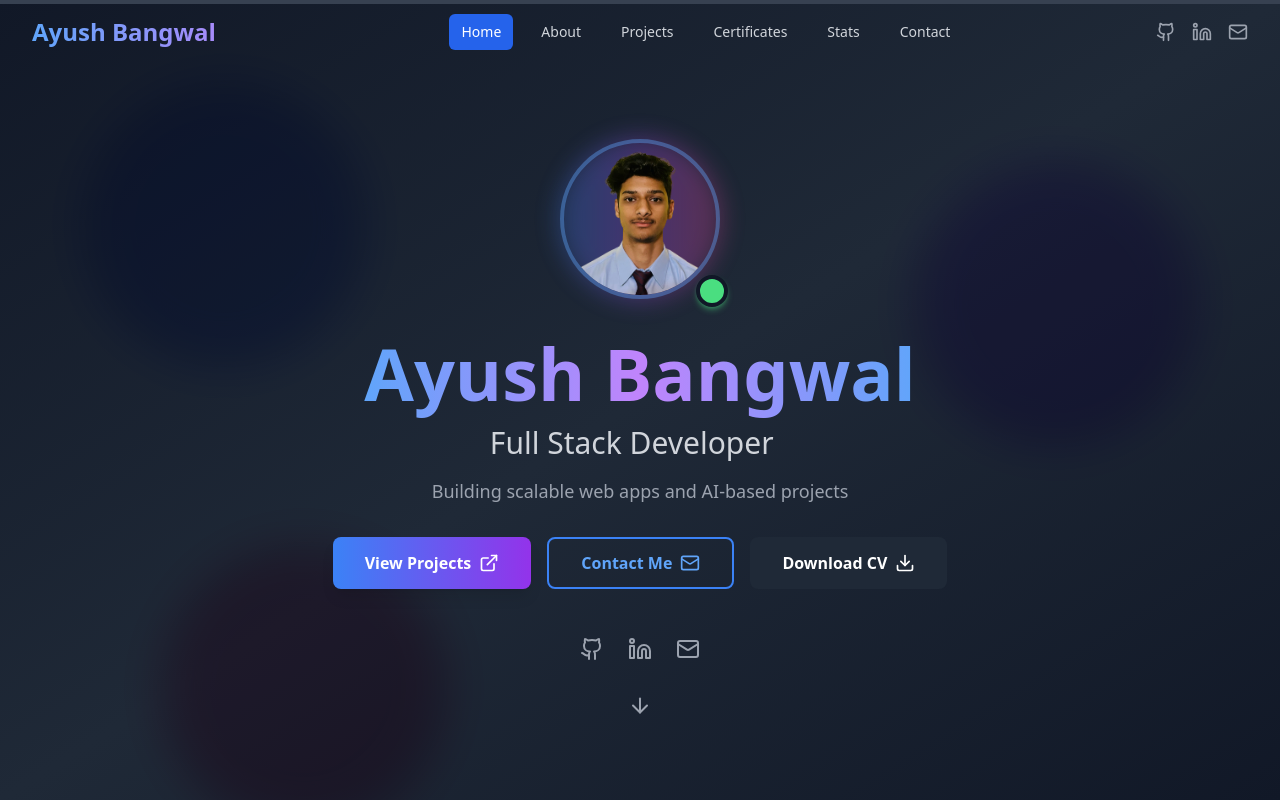
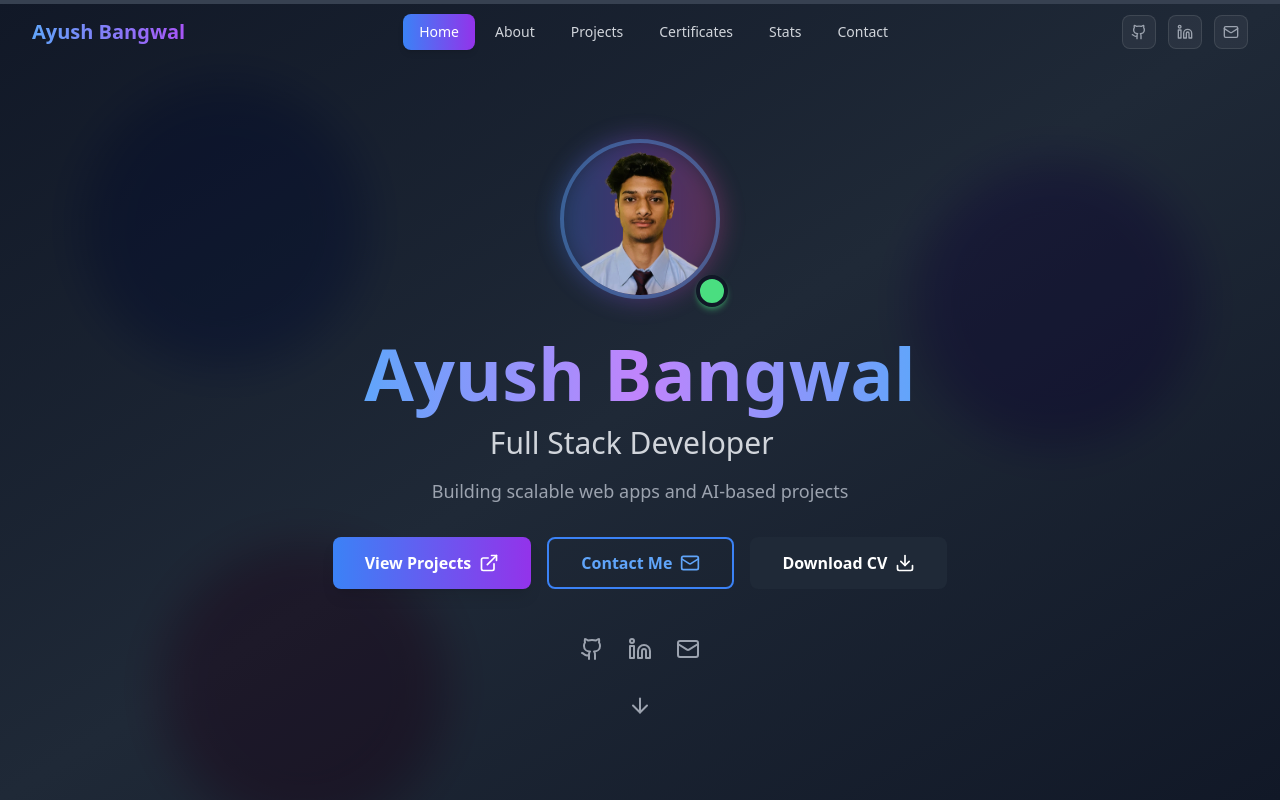
Before and after one commit to Ayushbangwal/Portfolio-website, a React (Create React App) app: page / in a window 1280 px wide. Shown: the top 800 px of the page. Built offline with nearby package versions, Linux system fonts and the light colour scheme; the HTML template or start-up script is replaced by a standard one.

Commit message:
Improve Loadingscreen

```diff
--- a/src/components/LoadingScreen.js
+++ b/src/components/LoadingScreen.js
@@ -3,33 +3,63 @@ import { motion } from 'framer-motion';
 
 const LoadingScreen = () => {
   return (
-    <div className="fixed inset-0 bg-gray-900 dark:bg-gray-900 flex items-center justify-center z-50">
+    <div className="fixed inset-0 bg-gray-900 flex items-center
+    justify-center z-50">
       <motion.div
-        initial={{ opacity: 0, scale: 0.5 }}
+        initial={{ opacity: 0, scale: 0.8 }}
         animate={{ opacity: 1, scale: 1 }}
         transition={{ duration: 0.5 }}
         className="text-center"
       >
-        <div className="relative">
-          <div className="w-20 h-20 border-4 border-primary-200 dark:border-primary-800 rounded-full"></div>
-          <div className="w-20 h-20 border-4 border-primary-600 dark:border-primary-400 rounded-full border-t-transparent animate-spin absolute top-0 left-0"></div>
+        {/* Spinner */}
+        <div className="relative w-20 h-20 mx-auto mb-8">
+          <div className="absolute inset-0 rounded-full border-4
+          border-white/10"/>
+          <div className="absolute inset-0 rounded-full border-4
+          border-transparent border-t-blue-400 border-r-purple-500
+          animate-spin"/>
+          {/* Center dot */}
+          <div className="absolute inset-0 flex items-center justify-center">
+            <div className="w-3 h-3 bg-gradient-to-r from-blue-400
+            to-purple-500 rounded-full animate-pulse"/>
+          </div>
         </div>
+
         <motion.h1
           initial={{ opacity: 0, y: 20 }}
           animate={{ opacity: 1, y: 0 }}
           transition={{ delay: 0.3, duration: 0.5 }}
-          className="mt-8 text-2xl font-bold text-primary-600 dark:text-primary-400"
+          className="text-2xl font-bold bg-gradient-to-r from-blue-400
+          to-purple-500 bg-clip-text text-transparent mb-2"
         >
-          Loading Portfolio...
+          Ayush Bangwal
         </motion.h1>
+
         <motion.p
           initial={{ opacity: 0 }}
           animate={{ opacity: 1 }}
           transition={{ delay: 0.6, duration: 0.5 }}
-          className="mt-2 text-gray-400"
+          className="text-gray-400 text-sm"
         >
-          Preparing amazing content for you
+          Loading portfolio...
         </motion.p>
+
+        {/* Progress dots */}
+        <motion.div
+          initial={{ opacity: 0 }}
+          animate={{ opacity: 1 }}
+          transition={{ delay: 0.8 }}
+          className="flex justify-center gap-1.5 mt-4"
+        >
+          {[0, 1, 2].map((i) => (
+            <motion.div
+              key={i}
+              animate={{ opacity: [0.3, 1, 0.3] }}
+              transition={{ duration: 1.2, repeat: Infinity, delay: i * 0.2 }}
+              className="w-1.5 h-1.5 bg-blue-400 rounded-full"
+            />
+          ))}
+        </motion.div>
       </motion.div>
     </div>
   );
--- a/src/components/Navbar.js
+++ b/src/components/Navbar.js
@@ -1,31 +1,26 @@
 import React, { useState, useEffect } from 'react';
-import { motion } from 'framer-motion';
+import { motion, AnimatePresence } from 'framer-motion';
 import { Menu, X, Github, Linkedin, Mail } from 'lucide-react';
-
 
 const Navbar = () => {
   const [isScrolled, setIsScrolled] = useState(false);
   const [isMobileMenuOpen, setIsMobileMenuOpen] = useState(false);
-  const [activeSection, setActiveSection] = useState("home");
+  const [activeSection, setActiveSection] = useState('home');
 
   useEffect(() => {
     const handleScroll = () => {
       setIsScrolled(window.scrollY > 50);
-
-     const sections = ["home", "about", "projects", "certificates", "stats", "contact"];
-
+      const sections = ['home','about','projects','certificates','stats','contact'];
       sections.forEach((section) => {
-      const element = document.getElementById(section);
-      if (element) {
-        const rect = element.getBoundingClientRect();
-
+        const el = document.getElementById(section);
+        if (el) {
+          const rect = el.getBoundingClientRect();
           if (rect.top <= 150 && rect.bottom >= 150) {
             setActiveSection(section);
           }
         }
       });
     };
-
     window.addEventListener('scroll', handleScroll);
     return () => window.removeEventListener('scroll', handleScroll);
   }, []);
@@ -41,12 +36,10 @@ const Navbar = () => {
 
   const handleNavClick = (href) => {
     setIsMobileMenuOpen(false);
-    const id = href.replace("#", "");
+    const id = href.replace('#', '');
     setActiveSection(id);
-    const element = document.querySelector(href);
-    if (element) {
-      element.scrollIntoView({ behavior: 'smooth' });
-    }
+    const el = document.querySelector(href);
+    if (el) el.scrollIntoView({ behavior: 'smooth' });
   };
 
   return (
@@ -56,125 +49,120 @@ const Navbar = () => {
       transition={{ duration: 0.5 }}
       className={`fixed top-0 left-0 right-0 z-40 transition-all duration-300 ${
         isScrolled
-          ? 'bg-gray-900/95 dark:bg-gray-900/95 backdrop-blur-md shadow-lg'
+          ? 'bg-gray-900/95 backdrop-blur-md shadow-lg border-b border-white/10'
           : 'bg-transparent'
       }`}
     >
       <div className="max-w-7xl mx-auto px-4 sm:px-6 lg:px-8">
         <div className="flex items-center justify-between h-16">
+
           {/* Logo */}
-          <motion.div
-            whileHover={{ scale: 1.05 }}
-            className="flex-shrink-0"
-          >
-            <h1 className="text-2xl font-bold bg-gradient-to-r from-primary-400 to-accent-400 bg-clip-text text-transparent">
+          <motion.div whileHover={{ scale: 1.05 }}>
+            <h1 className="text-xl font-bold bg-gradient-to-r
+            from-blue-400 to-purple-500 bg-clip-text text-transparent">
               Ayush Bangwal
             </h1>
           </motion.div>
 
-          {/* Desktop Navigation */}
-          <div className="hidden md:block">
-            <div className="ml-10 flex items-baseline space-x-4">
+          {/* Desktop Nav */}
+          <div className="hidden md:flex items-baseline space-x-1">
             {navItems.map((item) => (
               <button
                 key={item.name}
                 onClick={() => handleNavClick(item.href)}
-
-                  className={`px-3 py-2 rounded-md text-sm font-medium transition-all duration-200 ${
-                activeSection === item.href.replace("#", "")
-                ? "bg-primary-600 text-white"
-                : "text-gray-300 hover:text-white hover:bg-gray-700"
+                className={`px-4 py-2 rounded-lg text-sm font-medium
+                transition-all duration-200 ${
+                  activeSection === item.href.replace('#', '')
+                    ? 'bg-gradient-to-r from-blue-500 to-purple-600 text-white shadow-md'
+                    : 'text-gray-300 hover:text-white hover:bg-white/10'
                 }`}
               >
                 {item.name}
               </button>
             ))}
           </div>
-          </div>
 
-          {/* Right side buttons */}
-          <div className="hidden md:flex items-center space-x-4">
-            {/* Social Links */}
-            <a
-              href="https://github.com/Ayushbangwal"
-              target="_blank"
+          {/* Social Icons */}
+          <div className="hidden md:flex items-center space-x-3">
+            {[
+              { href: 'https://github.com/Ayushbangwal', Icon: Github },
+              { href: 'https://www.linkedin.com/in/ayush-bangwal-a1412a323/', Icon: Linkedin },
+              { href: 'mailto:ayushbangwal0@gmail.com', Icon: Mail }
+            ].map(({ href, Icon }) => (
+              <motion.a
+                key={href}
+                href={href}
+                target={href.startsWith('http') ? '_blank' : undefined}
                 rel="noopener noreferrer"
-              className="text-gray-400 hover:text-white transition-colors"
+                whileHover={{ scale: 1.15, y: -2 }}
+                className="p-2 text-gray-400 hover:text-blue-400
+                bg-white/5 hover:bg-blue-500/10 border border-white/10
+                hover:border-blue-500/30 rounded-lg transition-all duration-300"
               >
-              <Github size={20} />
-            </a>
-            <a
-              href="https://www.linkedin.com/in/ayush-bangwal-a1412a323/"
-              target="_blank"
-              rel="noopener noreferrer"
-              className="text-gray-400 hover:text-white transition-colors"
-            >
-              <Linkedin size={20} />
-            </a>
-            <a
-              href="mailto:ayushbangwal0@gmail.com"
-              className="text-gray-400 hover:text-white transition-colors"
-            >
-              <Mail size={20} />
-            </a>
+                <Icon size={16} />
+              </motion.a>
+            ))}
           </div>
 
           {/* Mobile menu button */}
-          <div className="md:hidden flex items-center">
+          <div className="md:hidden">
             <button
               onClick={() => setIsMobileMenuOpen(!isMobileMenuOpen)}
-              className="p-2 rounded-md text-gray-400 hover:text-white hover:bg-gray-700 focus:outline-none"
+              className="p-2 rounded-lg text-gray-400 hover:text-white
+              hover:bg-white/10 border border-white/10 transition-all"
             >
-              {isMobileMenuOpen ? <X size={24} /> : <Menu size={24} />}
+              {isMobileMenuOpen ? <X size={20} /> : <Menu size={20} />}
             </button>
           </div>
         </div>
 
-        {/* Mobile Navigation */}
+        {/* Mobile Menu */}
+        <AnimatePresence>
           {isMobileMenuOpen && (
             <motion.div
-            initial={{ opacity: 0, y: -10 }}
-            animate={{ opacity: 1, y: 0 }}
-            exit={{ opacity: 0, y: -10 }}
-            className="md:hidden bg-gray-900 dark:bg-gray-900 rounded-lg mt-2 p-4"
+              initial={{ opacity: 0, y: -10, height: 0 }}
+              animate={{ opacity: 1, y: 0, height: 'auto' }}
+              exit={{ opacity: 0, y: -10, height: 0 }}
+              className="md:hidden bg-gray-900/95 border border-white/10
+              rounded-xl mt-2 p-4 overflow-hidden"
             >
-            <div className="space-y-2">
+              <div className="space-y-1">
                 {navItems.map((item) => (
                   <button
                     key={item.name}
                     onClick={() => handleNavClick(item.href)}
-                  className="block w-full text-left px-3 py-2 rounded-md text-base font-medium text-gray-300 hover:text-white hover:bg-gray-700 transition-all duration-200"
+                    className={`block w-full text-left px-4 py-2.5 rounded-lg
+                    text-sm font-medium transition-all duration-200 ${
+                      activeSection === item.href.replace('#', '')
+                        ? 'bg-gradient-to-r from-blue-500 to-purple-600 text-white'
+                        : 'text-gray-300 hover:text-white hover:bg-white/10'
+                    }`}
                   >
                     {item.name}
                   </button>
                 ))}
               </div>
-            <div className="mt-4 pt-4 border-t border-gray-700 flex justify-center space-x-4">
-              <a
-                href="https://github.com/Ayushbangwal"
-                target="_blank"
+              <div className="mt-4 pt-4 border-t border-white/10
+              flex justify-center gap-3">
+                {[
+                  { href: 'https://github.com/Ayushbangwal', Icon: Github },
+                  { href: 'https://www.linkedin.com/in/ayush-bangwal-a1412a323/', Icon: Linkedin },
+                  { href: 'mailto:ayushbangwal0@gmail.com', Icon: Mail }
+                ].map(({ href, Icon }) => (
+                  <a key={href} href={href}
+                    target={href.startsWith('http') ? '_blank' : undefined}
                     rel="noopener noreferrer"
-                className="text-gray-400 hover:text-white transition-colors"
+                    className="p-2.5 text-gray-400 hover:text-blue-400
+                    bg-white/5 rounded-lg border border-white/10
+                    transition-all duration-300"
                   >
-                <Github size={20} />
+                    <Icon size={18} />
                   </a>
-              <a
-                href="https://www.linkedin.com/in/ayush-bangwal-a1412a323/"
-                target="_blank"
-                rel="noopener noreferrer"
-                className="text-gray-400 hover:text-white transition-colors"
-              >
-                <Linkedin size={20} />
-              </a>
-              <a
-                href="mailto:ayushbangwal0@gmail.com"
-                className="text-gray-400 hover:text-white transition-colors"
-              >
-                <Mail size={20} />
-              </a>
+                ))}
               </div>
             </motion.div>
           )}
+        </AnimatePresence>
       </div>
     </motion.nav>
   );
```
Lines whose indentation alone changed are shown as unchanged.
